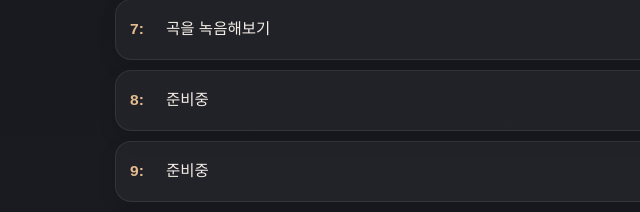
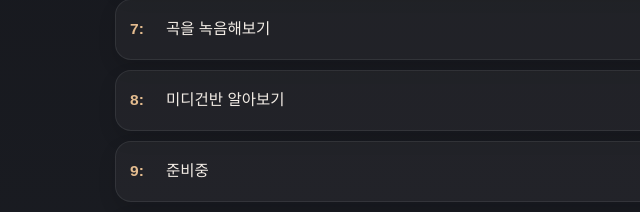
Before and after one commit to museline-k/museline-k.github.io, a plain HTML site: page 1-1.html in a window 1280 px wide. Shown: the part 970-1182 px from the top of the page, 0-640 px from the left. Drawn offline with Linux system fonts and the light colour scheme.

Commit message:
Add files via upload

```diff
--- a/1-1.html
+++ b/1-1.html
@@ -392,7 +392,7 @@
 
           <article class="manual-item" data-title="반복재생하기">
             <a href="1-1-8.html" class="manual-link">
-              <div class="manual-title"><span class="manual-number">8:</span>준비중 </div>
+              <div class="manual-title"><span class="manual-number">8:</span>미디건반 알아보기  </div>
               <span class="go-btn">준비중 </span>
             </a>
           </article>
```
